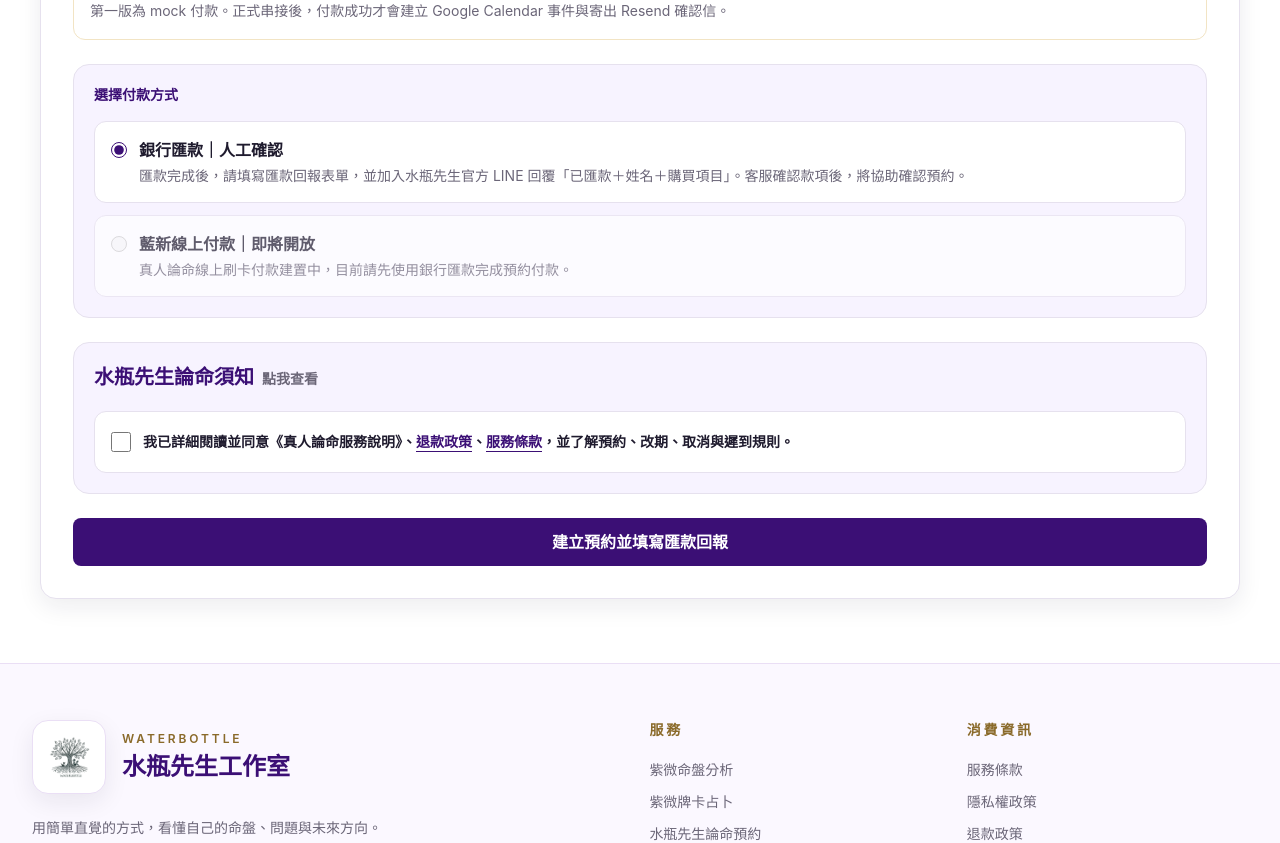
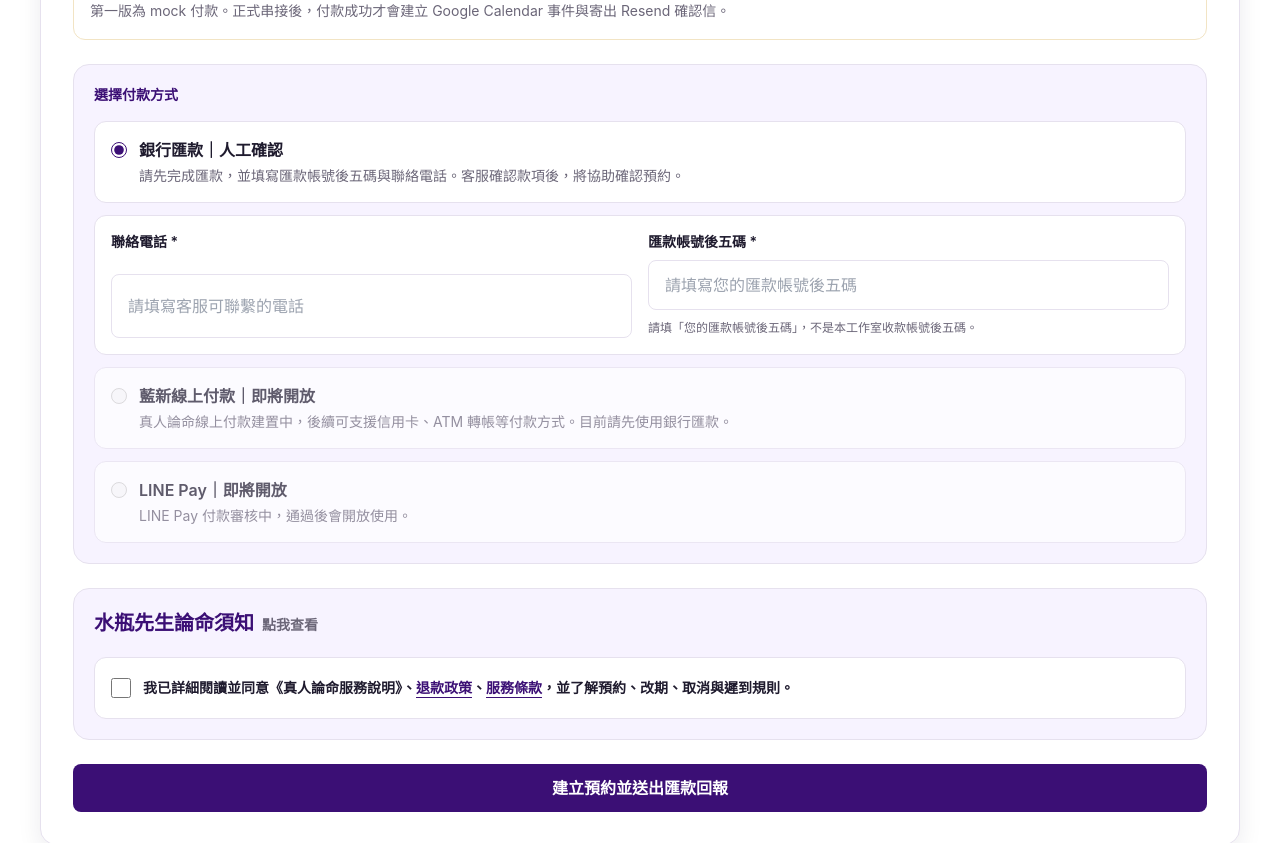
Before and after one commit to tsaititsu/tsu-waterbottle-site, a Next.js app: page /booking in a window 1280 px wide. Shown: the part 2100-2943 px from the top of the page. Built offline with nearby package versions, Linux system fonts and the light colour scheme; no server answers.

Commit message:
feat: submit booking bank transfer inline

```diff
--- a/src/components/ActionButton.tsx
+++ b/src/components/ActionButton.tsx
@@ -14,9 +14,10 @@ type ActionButtonProps = {
   amount: number
   className?: string
   beforeStart?: () => boolean | Promise<boolean>
+  loadingText?: string
 }
 
-export function ActionButton({ children, itemType, itemName, amount, className = '', beforeStart }: ActionButtonProps) {
+export function ActionButton({ children, itemType, itemName, amount, className = '', beforeStart, loadingText = '準備中...' }: ActionButtonProps) {
   const router = useRouter()
   const [loginOpen, setLoginOpen] = useState(false)
   const [paymentOpen, setPaymentOpen] = useState(false)
@@ -61,7 +62,7 @@ export function ActionButton({ children, itemType, itemName, amount, className =
   return (
     <>
       <button type="button" className={className} disabled={starting} onClick={() => void start()}>
-        {starting ? '準備中...' : children}
+        {starting ? loadingText : children}
       </button>
       <LoginModal open={loginOpen} onClose={() => setLoginOpen(false)} onSuccess={continueAfterLogin} />
       <PaymentConfirmModal open={paymentOpen} title={itemName} amount={amount} onClose={() => setPaymentOpen(false)} onConfirm={confirm} />
--- a/src/components/BookingForm.tsx
+++ b/src/components/BookingForm.tsx
@@ -9,6 +9,7 @@ import { getAuthAccessToken, getMockUser } from '@/lib/mockAuth'
 import { savePendingBooking, type BookingFormInput } from '@/lib/mockBooking'
 
 const officialLineUrl = 'https://lin.ee/6Tpje1P'
+const bankAccountLast5Pattern = /^\d{5}$/
 
 function padDatePart(value: string) {
   return value.padStart(2, '0')
@@ -23,11 +24,14 @@ type PublicBookingSlot = {
 
 export function BookingForm() {
   const [planId, setPlanId] = useState(bookingPlans[0].id)
-  const [paymentMethod, setPaymentMethod] = useState<'bank-transfer' | 'newebpay-coming-soon'>('bank-transfer')
+  const [paymentMethod, setPaymentMethod] = useState<'bank-transfer' | 'newebpay-coming-soon' | 'linepay-coming-soon'>('bank-transfer')
   const [bookingSlots, setBookingSlots] = useState<PublicBookingSlot[]>([])
   const [selectedSlotId, setSelectedSlotId] = useState('')
   const [bookingSlotsLoading, setBookingSlotsLoading] = useState(true)
   const [bookingSlotsError, setBookingSlotsError] = useState('')
+  const [bankTransferPhone, setBankTransferPhone] = useState('')
+  const [bankTransferLast5, setBankTransferLast5] = useState('')
+  const [bankTransferFallbackUrl, setBankTransferFallbackUrl] = useState('')
   const [customerName, setCustomerName] = useState('')
   const [customerEmail, setCustomerEmail] = useState('')
   const [customerPhone, setCustomerPhone] = useState('')
@@ -131,8 +135,22 @@ export function BookingForm() {
     const input = buildInput()
     if (!input) return false
 
+    const payerPhone = bankTransferPhone.trim() || customerPhone.trim()
+    if (paymentMethod === 'bank-transfer') {
+      if (!payerPhone) {
+        setFormError('請填寫銀行匯款聯絡電話。')
+        return false
+      }
+
+      if (!bankAccountLast5Pattern.test(bankTransferLast5.trim())) {
+        setFormError('匯款帳號後五碼必須是 5 碼數字。')
+        return false
+      }
+    }
+
     let bookingId: string | undefined
     try {
+      setBankTransferFallbackUrl('')
       const accessToken = await getAuthAccessToken()
       const response = await fetch('/api/bookings/create', {
         method: 'POST',
@@ -159,8 +177,42 @@ export function BookingForm() {
     }
 
     if (paymentMethod === 'bank-transfer') {
+      const fallbackUrl = `/bank-transfer/submit?itemType=booking&itemId=${encodeURIComponent(bookingId ?? '')}&itemName=${encodeURIComponent(selectedPlan.name)}&amountTwd=${encodeURIComponent(String(selectedPlan.price))}`
+
+      try {
+        const accessToken = await getAuthAccessToken()
+        const response = await fetch('/api/bank-transfer/submit', {
+          method: 'POST',
+          headers: {
+            'Content-Type': 'application/json',
+            ...(accessToken ? { Authorization: `Bearer ${accessToken}` } : {})
+          },
+          body: JSON.stringify({
+            itemType: 'booking',
+            itemId: bookingId,
+            itemName: selectedPlan.name,
+            amountTwd: selectedPlan.price,
+            payerName: customerName.trim(),
+            payerPhone,
+            payerEmail: customerEmail.trim(),
+            lineDisplayName: lineDisplayName.trim() || undefined,
+            bankAccountLast5: bankTransferLast5.trim(),
+            note: '真人論命銀行匯款回報'
+          })
+        })
+        const data = await response.json().catch(() => ({}))
+
+        if (!response.ok || data.ok === false) {
+          throw new Error(data.message || '匯款回報送出失敗')
+        }
+      } catch {
+        setBankTransferFallbackUrl(fallbackUrl)
+        setFormError('預約已建立，但匯款回報送出失敗。請前往匯款回報頁補填資料，或聯繫客服協助。')
+        return false
+      }
+
       setFormError('')
-      window.location.href = `/bank-transfer/submit?itemType=booking&itemId=${encodeURIComponent(bookingId ?? '')}&itemName=${encodeURIComponent(selectedPlan.name)}&amountTwd=${encodeURIComponent(String(selectedPlan.price))}`
+      window.location.href = '/account/bookings?bankTransferSubmitted=1'
       return false
     }
 
@@ -403,11 +455,36 @@ export function BookingForm() {
                 <div>
                   <p className="font-semibold text-textDark">銀行匯款｜人工確認</p>
                   <p className="mt-1 text-sm text-textMuted">
-                    匯款完成後，請填寫匯款回報表單，並加入水瓶先生官方 LINE 回覆「已匯款＋姓名＋購買項目」。客服確認款項後，將協助確認預約。
+                    請先完成匯款，並填寫匯款帳號後五碼與聯絡電話。客服確認款項後，將協助確認預約。
                   </p>
                 </div>
               </div>
             </label>
+            {paymentMethod === 'bank-transfer' ? (
+              <div className="grid gap-4 rounded-xl border border-borderSoft bg-white p-4 md:grid-cols-2">
+                <label className="grid gap-2">
+                  <span className="text-sm font-semibold text-textDark">聯絡電話 *</span>
+                  <input
+                    className="focus-ring rounded-lg border border-borderSoft px-4 py-3"
+                    onChange={(event) => setBankTransferPhone(event.target.value)}
+                    placeholder="請填寫客服可聯繫的電話"
+                    value={bankTransferPhone || customerPhone}
+                  />
+                </label>
+                <label className="grid gap-2">
+                  <span className="text-sm font-semibold text-textDark">匯款帳號後五碼 *</span>
+                  <input
+                    className="focus-ring rounded-lg border border-borderSoft px-4 py-3"
+                    inputMode="numeric"
+                    maxLength={5}
+                    onChange={(event) => setBankTransferLast5(event.target.value.replace(/\D/g, '').slice(0, 5))}
+                    placeholder="請填寫您的匯款帳號後五碼"
+                    value={bankTransferLast5}
+                  />
+                  <span className="text-xs leading-5 text-textMuted">請填「您的匯款帳號後五碼」，不是本工作室收款帳號後五碼。</span>
+                </label>
+              </div>
+            ) : null}
             <label className="cursor-not-allowed rounded-xl border border-borderSoft bg-white p-4 opacity-70">
               <div className="flex items-start gap-3">
                 <input
@@ -421,7 +498,25 @@ export function BookingForm() {
                 <div>
                   <p className="font-semibold text-textDark">藍新線上付款｜即將開放</p>
                   <p className="mt-1 text-sm text-textMuted">
-                    真人論命線上刷卡付款建置中，目前請先使用銀行匯款完成預約付款。
+                    真人論命線上付款建置中，後續可支援信用卡、ATM 轉帳等付款方式。目前請先使用銀行匯款。
+                  </p>
+                </div>
+              </div>
+            </label>
+            <label className="cursor-not-allowed rounded-xl border border-borderSoft bg-white p-4 opacity-70">
+              <div className="flex items-start gap-3">
+                <input
+                  checked={paymentMethod === 'linepay-coming-soon'}
+                  className="mt-1 h-4 w-4 accent-deepPurple"
+                  disabled
+                  name="booking-payment-method"
+                  onChange={() => setPaymentMethod('linepay-coming-soon')}
+                  type="radio"
+                />
+                <div>
+                  <p className="font-semibold text-textDark">LINE Pay｜即將開放</p>
+                  <p className="mt-1 text-sm text-textMuted">
+                    LINE Pay 付款審核中，通過後會開放使用。
                   </p>
                 </div>
               </div>
@@ -510,7 +605,16 @@ export function BookingForm() {
           </div>
         </div>
 
-        {formError && <p className="text-sm font-semibold text-deepPurple">{formError}</p>}
+        {formError && (
+          <div className="grid gap-2 text-sm font-semibold text-deepPurple">
+            <p>{formError}</p>
+            {bankTransferFallbackUrl ? (
+              <Link className="underline underline-offset-4" href={bankTransferFallbackUrl}>
+                前往匯款回報頁補填資料
+              </Link>
+            ) : null}
+          </div>
+        )}
 
         <ActionButton
           amount={selectedPlan.price}
@@ -518,8 +622,9 @@ export function BookingForm() {
           className="focus-ring w-full rounded-lg bg-deepPurple px-4 py-3 font-semibold text-white"
           itemName={selectedPlan.name}
           itemType="booking"
+          loadingText="送出中..."
         >
-          {paymentMethod === 'bank-transfer' ? '建立預約並填寫匯款回報' : `前往付款 NT${selectedPlan.price.toLocaleString()}`}
+          {paymentMethod === 'bank-transfer' ? '建立預約並送出匯款回報' : `前往付款 NT${selectedPlan.price.toLocaleString()}`}
         </ActionButton>
       </form>
     </div>
```
